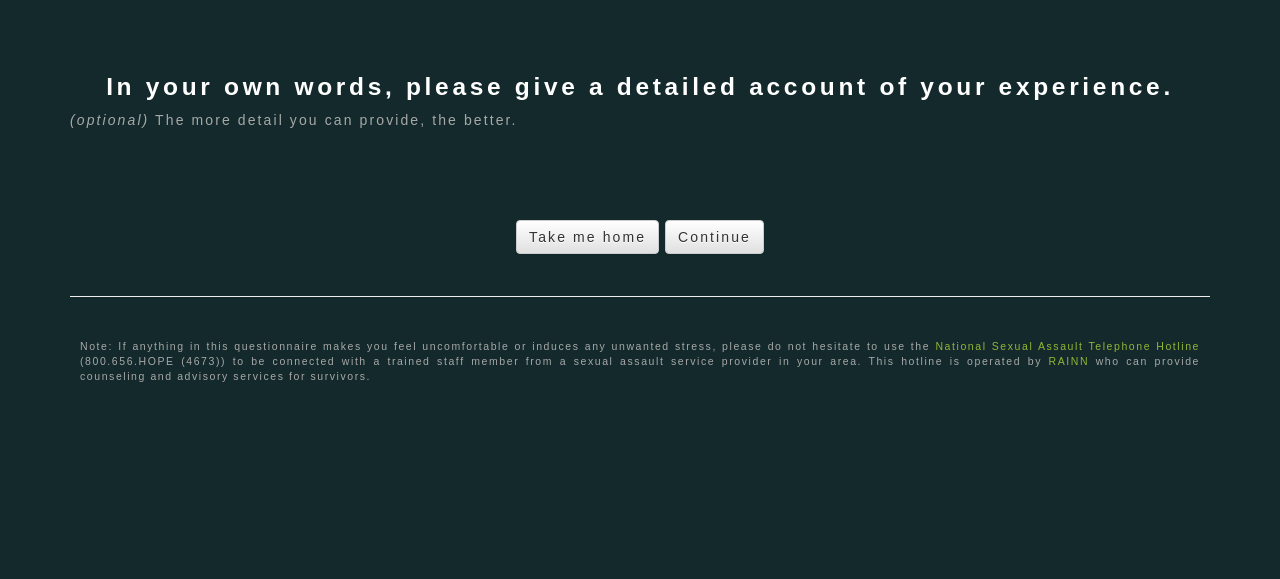
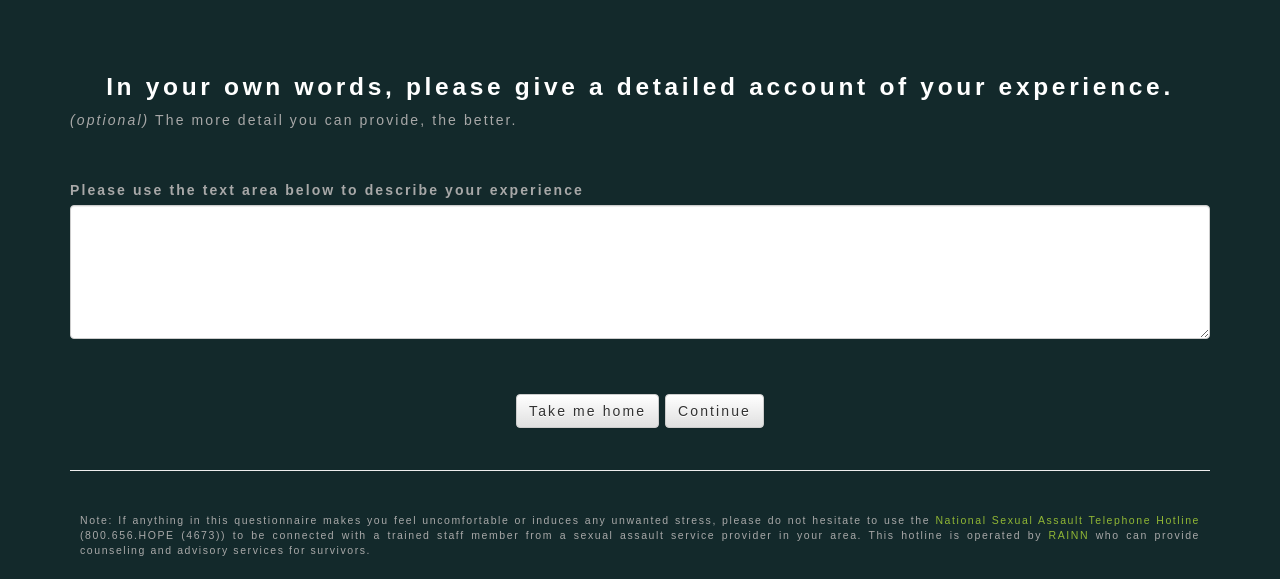
Before and after one commit to thesilentchoir/silentchoir-archived, a Django app: page /q9-describe/ in a window 1280 px wide. Shown: the top 579 px of the page. Run offline with Django 3.2, Linux system fonts and the light colour scheme; some libraries are stand-ins or nearby versions.

Commit message:
AS: add text input area to q9 for users to provide details of their account in their own words

```diff
--- a/silentchoir/templates/q8-social.html
+++ b/silentchoir/templates/q8-social.html
@@ -16,6 +16,8 @@
             <p> If this person does not have a Facebook account, please select from one of the options below and enter a link to their account.</p>
 
             <br></br>
+
+            <!-- Users should only get to this page if they answered "YES" to q7 asking if they wish to identify their offender -->
 
             <form>
 
--- a/silentchoir/templates/q9-describe.html
+++ b/silentchoir/templates/q9-describe.html
@@ -19,11 +19,14 @@
 
             <form>
 
+                <div class="form-group">
+                    <label for="describeInOwnWords">Please use the text area below to describe your experience</label>
+                    <textarea class="form-control" id="describeInOwnWords" rows="6"></textarea>
+                </div>
 
             <br></br>
 
                 <div class="form-actions">
-                     <!--AS: How do I make it such that a selection must be made before continuing on?-->
                     <a href="{% url 'home' %}"><button type="button" class="btn btn-default">Take me home</button></a>
                     <a href="{% url 'q10-resources' %}"><button type="button" class="btn btn-default">Continue</button></a>
                 </div>
```
